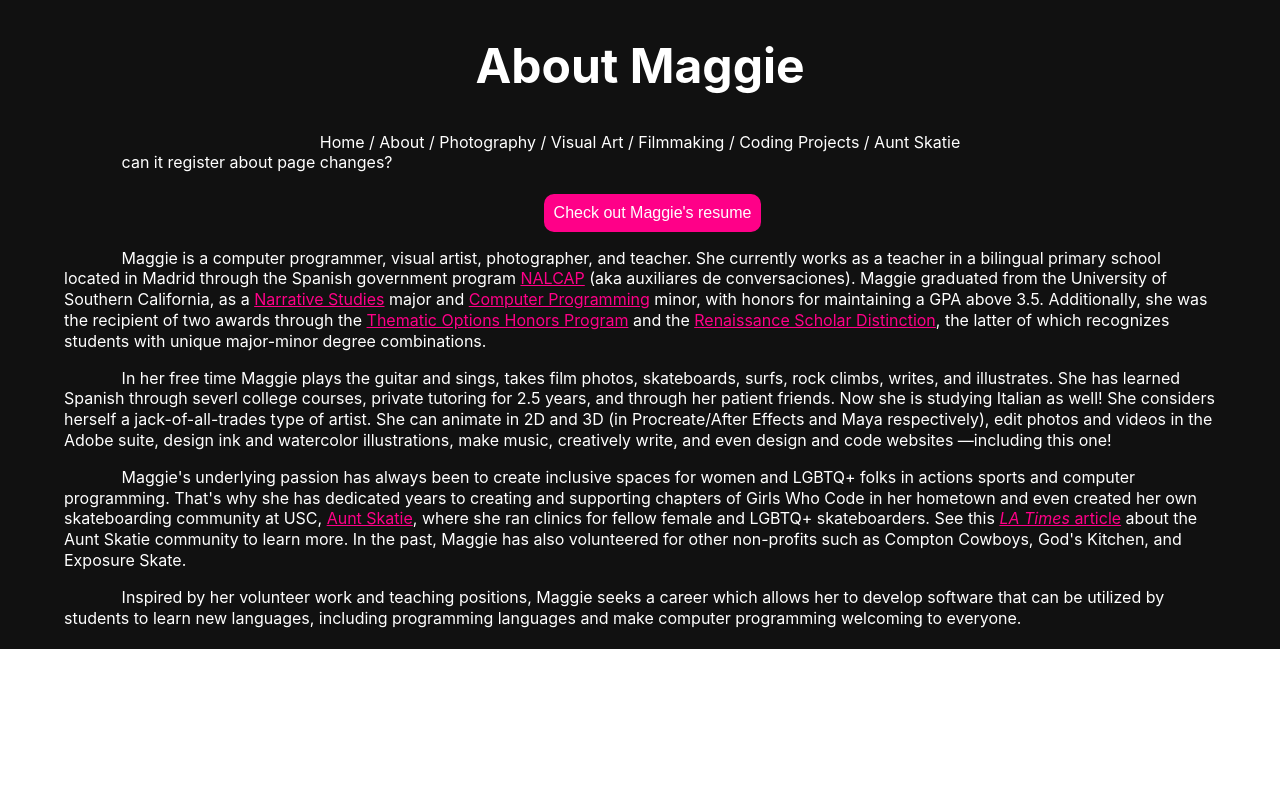
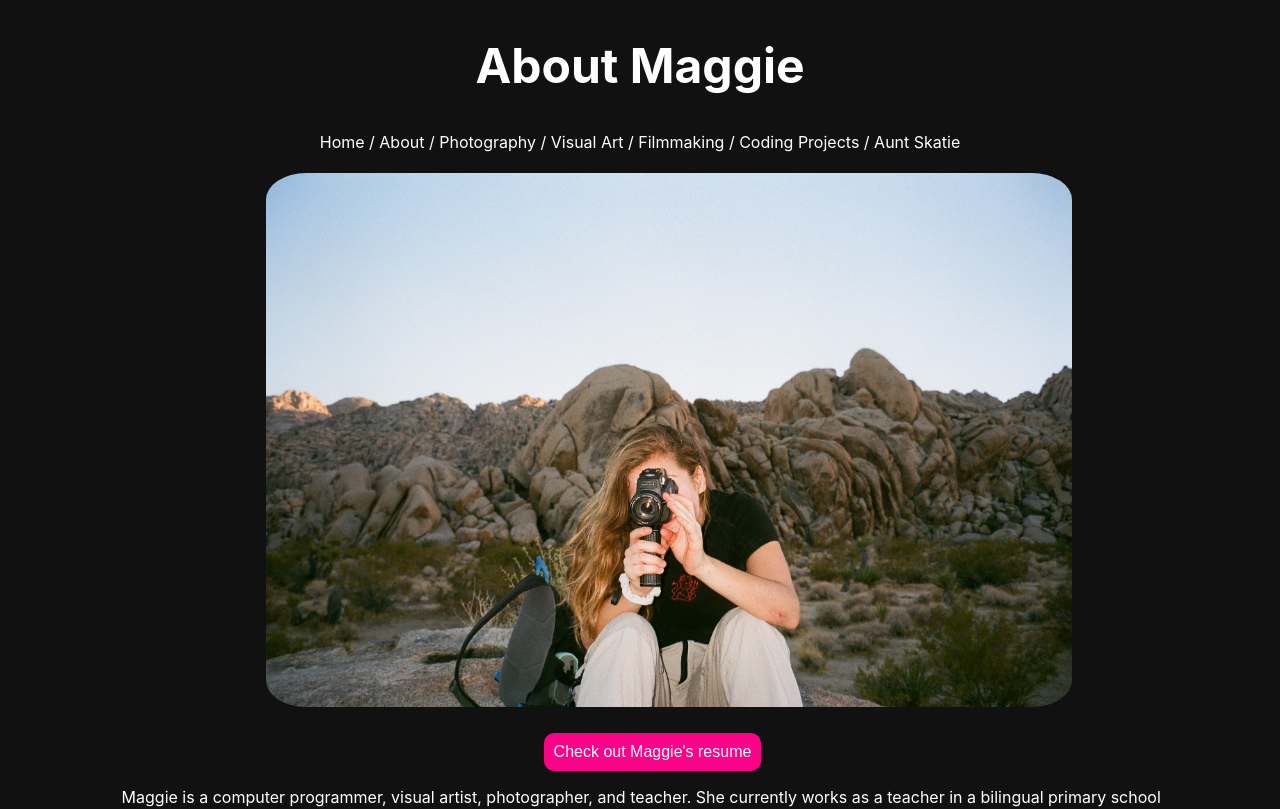
Before and after one commit to maggiebowen/maggie-portafolio-new, a Next.js app: page /about in a window 1280 px wide. Shown: the top 809 px of the page. Built offline with nearby package versions, Linux system fonts and the light colour scheme.

Commit message:
re-fixing abt and index page after tests

```diff
--- a/pages/about.tsx
+++ b/pages/about.tsx
@@ -1,15 +1,14 @@
-// import Image from 'next/image';
+import Image from 'next/image';
 import Link from 'next/link';
-// import bgImg1 from 'public/pics/maggie-with-camera.JPG';
-import React from 'react';
+import bgImg1 from 'public/pics/maggie-with-camera.JPG';
 import styles from '../styles/Home.module.css';
 import Navigation from './components/Navigation';
 
-// const abtImgStyle = {
-//   borderRadius: '5%',
-//   width: '70%',
-//   height: '70%',
-// };
+const abtImgStyle = {
+  borderRadius: '5%',
+  width: '70%',
+  height: '70%',
+};
 
 function about() {
   return (
@@ -20,17 +19,15 @@ function about() {
       <Navigation />
 
       <div className={styles.textContainer}>
-        can it register about page changes?
         <br />
-        {/* <div className={styles.aboutImg}>
+        <div className={styles.aboutImg}>
           <Image
             alt="photo of Maggie at Joshua Tree National Park"
             src={bgImg1}
-            placeholder="blur"
             quality={100}
             style={abtImgStyle}
           />
-        </div> */}
+        </div>
         <br />
         <div className={styles.center}>
           <a
--- a/pages/index.tsx
+++ b/pages/index.tsx
@@ -33,7 +33,6 @@ function Home() {
           <p className={styles.description}>
             <i>
               <b>Artist, Coder, Teacher</b>
-              testing buildddddddd
             </i>
           </p>
           <Navigation />
```
